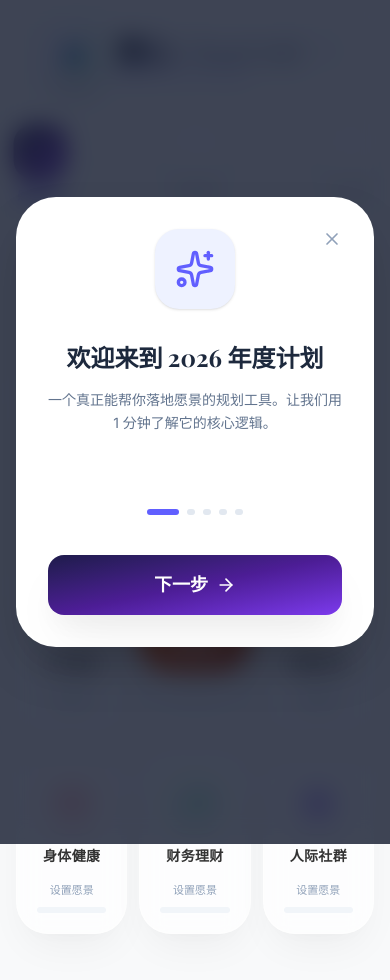
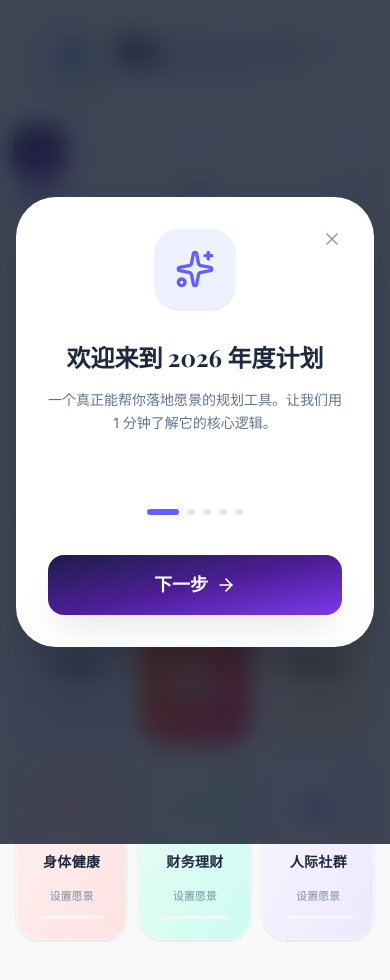
Before and after one commit to HeXinYangYeah/YearPlaner, a React (Vite) app: page /plan in a window 390 px wide. Shown: the top 980 px of the page. Built offline with nearby package versions, Linux system fonts and the light colour scheme; a web font is replaced by a local one.

Commit message:
update UI

```diff
--- a/src/components/GoalGrid.tsx
+++ b/src/components/GoalGrid.tsx
@@ -1,4 +1,5 @@
 import { useState } from 'react';
+import { Compass } from 'lucide-react';
 import GoalGridCell from './GoalGridCell';
 import GoalModal from './GoalModal';
 import { useStore } from '../store/useStore';
@@ -35,17 +36,14 @@ export default function GoalGrid() {
                         return (
                             <div
                                 key="center"
-                                className="aspect-square gradient-warm rounded-[2rem] shadow-soft-hover flex flex-col items-center justify-center p-4 text-white transform hover:scale-105 transition-all duration-500 relative overflow-hidden group border-2 border-white/20 backdrop-blur-xl z-10"
+                                className="min-h-[140px] md:min-h-[160px] bg-gradient-to-br from-orange-400 to-rose-500 rounded-[1.5rem] shadow-sm hover:shadow-md flex flex-col items-center justify-center p-4 text-white transform hover:-translate-y-1 transition-all duration-500 relative overflow-hidden group border border-white/40 backdrop-blur-xl z-10 w-full"
                             >
                                 <div className="absolute inset-0 bg-white opacity-0 group-hover:opacity-10 transition-opacity duration-300 pointer-events-none"></div>
 
-                                <svg
-                                    viewBox="0 0 24 24"
-                                    fill="currentColor"
-                                    className="w-8 h-8 md:w-16 md:h-16 mb-1 md:mb-3 opacity-90 drop-shadow-md text-white/90"
-                                >
-                                    <path d="M19,8H16V6.5C16,5.67 15.33,5 14.5,5H13L10.5,7.5V10H9.5L8.21,8.71C7.82,8.32 7.19,8.32 6.8,8.71L5.38,10.12C4.99,10.51 4.99,11.14 5.38,11.53L8.5,14.65V21H10.5V16H12V21H14V14.5H16.5C17.88,14.5 19,13.38 19,12V8M7.5,10.12L6.8,10.83L6.09,10.12L6.8,9.41L7.5,10.12Z" />
-                                </svg>
+                                <Compass
+                                    className="w-8 h-8 md:w-12 md:h-12 mb-1 md:mb-3 opacity-90 drop-shadow-md text-white/90"
+                                    strokeWidth={2}
+                                />
 
                                 <h3 className="text-[8px] md:text-sm font-bold mb-2 md:mb-3 opacity-80 tracking-[0.2em] uppercase">2026 Theme</h3>
 
--- a/src/components/GoalGridCell.tsx
+++ b/src/components/GoalGridCell.tsx
@@ -3,15 +3,15 @@ import { useStore } from '../store/useStore';
 import type { Domain } from '../store/useStore';
 import { Target, TrendingUp, Heart, Users, BookOpen, Coffee, Star, Briefcase } from 'lucide-react';
 
-const DOMAIN_ICONS: Record<string, { icon: React.ElementType, color: string, bg: string }> = {
-    '学习成长': { icon: BookOpen, color: 'text-[#0ea5e9]', bg: 'bg-[#f0f9ff]' },
-    '体验突破': { icon: Star, color: 'text-[#eab308]', bg: 'bg-[#fefce8]' },
-    '休闲娱乐': { icon: Coffee, color: 'text-[#d946ef]', bg: 'bg-[#fdf4ff]' },
-    '工作事业': { icon: Briefcase, color: 'text-[#3b82f6]', bg: 'bg-[#eff6ff]' },
-    '家庭生活': { icon: Users, color: 'text-[#f59e0b]', bg: 'bg-[#fffbeb]' },
-    '身体健康': { icon: Heart, color: 'text-[#f43f5e]', bg: 'bg-[#fff1f2]' },
-    '财务理财': { icon: TrendingUp, color: 'text-[#10b981]', bg: 'bg-[#ecfdf5]' },
-    '人际社群': { icon: Target, color: 'text-[#8b5cf6]', bg: 'bg-[#f5f3ff]' }
+const DOMAIN_ICONS: Record<string, { icon: React.ElementType, color: string, bg: string, cardBg: string }> = {
+    '学习成长': { icon: BookOpen, color: 'text-[#0ea5e9]', bg: 'bg-white/60', cardBg: 'bg-gradient-to-br from-sky-50 to-blue-100' },
+    '体验突破': { icon: Star, color: 'text-[#eab308]', bg: 'bg-white/60', cardBg: 'bg-gradient-to-br from-yellow-50 to-amber-100' },
+    '休闲娱乐': { icon: Coffee, color: 'text-[#d946ef]', bg: 'bg-white/60', cardBg: 'bg-gradient-to-br from-fuchsia-50 to-pink-100' },
+    '工作事业': { icon: Briefcase, color: 'text-[#3b82f6]', bg: 'bg-white/60', cardBg: 'bg-gradient-to-br from-blue-50 to-indigo-100' },
+    '家庭生活': { icon: Users, color: 'text-[#f59e0b]', bg: 'bg-white/60', cardBg: 'bg-gradient-to-br from-orange-50 to-amber-100' },
+    '身体健康': { icon: Heart, color: 'text-[#f43f5e]', bg: 'bg-white/60', cardBg: 'bg-gradient-to-br from-rose-50 to-red-100' },
+    '财务理财': { icon: TrendingUp, color: 'text-[#10b981]', bg: 'bg-white/60', cardBg: 'bg-gradient-to-br from-emerald-50 to-teal-100' },
+    '人际社群': { icon: Target, color: 'text-[#8b5cf6]', bg: 'bg-white/60', cardBg: 'bg-gradient-to-br from-purple-50 to-violet-100' }
 };
 
 interface GoalGridCellProps {
@@ -23,7 +23,7 @@ interface GoalGridCellProps {
 export default function GoalGridCell({ domain, showWarning, onClick }: GoalGridCellProps) {
     const { goals } = useStore();
     const domainGoals = goals.filter(g => g.domain === domain);
-    const conf = DOMAIN_ICONS[domain] || { icon: Target, color: 'text-slate-500', bg: 'bg-slate-100' };
+    const conf = DOMAIN_ICONS[domain] || { icon: Target, color: 'text-slate-500', bg: 'bg-white/60', cardBg: 'bg-slate-50' };
     const Icon = conf.icon;
 
     // Calculate progress based on 3 max goals
@@ -32,27 +32,27 @@ export default function GoalGridCell({ domain, showWarning, onClick }: GoalGridC
     return (
         <div
             onClick={onClick}
-            className={`glass-panel rounded-[2rem] p-5 md:p-6 flex flex-col items-center justify-between cursor-pointer hover:-translate-y-1 transition-all duration-300 group min-h-[140px] md:min-h-[160px] relative overflow-hidden border-2 ${showWarning ? 'border-red-400 bg-red-50/30 anim-pulse' : 'border-transparent'}`}
+            className={`rounded-[1.5rem] p-5 md:p-6 flex flex-col items-center justify-between cursor-pointer hover:-translate-y-1 transition-all duration-300 group min-h-[140px] md:min-h-[160px] relative overflow-hidden backdrop-blur-md border border-white/60 shadow-sm hover:shadow-md ${conf.cardBg} ${showWarning ? 'border-red-400 !bg-red-50 anim-pulse' : ''}`}
         >
             {showWarning && (
                 <div className="absolute top-4 right-4 w-2 h-2 bg-red-500 rounded-full animate-ping"></div>
             )}
             <div className="flex flex-col items-center gap-3 w-full">
-                <div className={`p-4 rounded-3xl ${conf.bg} ${conf.color} transition-transform duration-300 group-hover:scale-110 shadow-sm`}>
+                <div className={`p-4 rounded-[1.2rem] ${conf.bg} ${conf.color} transition-transform duration-300 group-hover:scale-110 shadow-sm backdrop-blur-sm border border-white/40`}>
                     <Icon size={28} strokeWidth={2} />
                 </div>
-                <h3 className="font-bold font-serif tracking-wide text-[#333333] text-sm md:text-lg">{domain}</h3>
+                <h3 className="font-bold font-serif tracking-wide text-slate-800 text-sm md:text-lg">{domain}</h3>
             </div>
 
             <div className="w-full mt-4 flex flex-col items-center gap-2">
                 {domainGoals.length === 0 ? (
-                    <p className="text-[11px] md:text-xs text-center text-slate-400">设置愿景</p>
+                    <p className="text-[11px] md:text-xs text-center text-slate-500/80 font-medium">设置愿景</p>
                 ) : (
-                    <p className="text-[11px] text-center text-slate-500">{domainGoals.length} 项愿景</p>
+                    <p className="text-[11px] text-center text-slate-600 font-medium">{domainGoals.length} 项愿景</p>
                 )}
 
                 {/* Subtle progress bar */}
-                <div className="w-full bg-slate-100 h-1.5 rounded-full overflow-hidden">
+                <div className="w-full bg-white/50 h-1.5 rounded-full overflow-hidden shadow-inner">
                     <div
                         className={`h-full ${progressPerc > 0 ? conf.color.replace('text-', 'bg-') : 'bg-transparent'} transition-all duration-500 ease-out`}
                         style={{ width: `${progressPerc}%` }}
```
Also changed, not shown: src/components/TaskDecomposition.tsx (+52 -34 lines), 1 other file (tests, documents, lock files or other folders).
